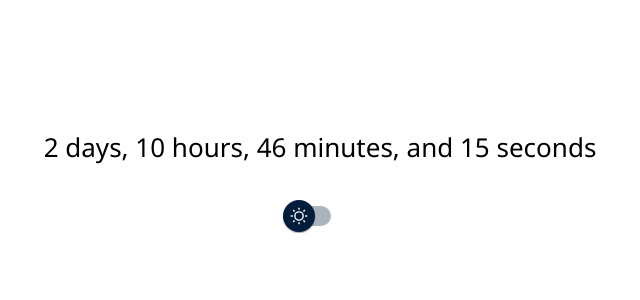
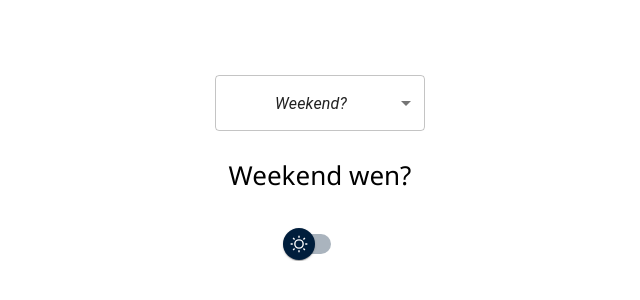
Before and after one commit to wasiulhaque/friday-when, a React (Create React App) app: page / in a window 1280 px wide. Shown: the part 228-528 px from the top of the page, without its empty margins (320-960 px from the left). Built offline with nearby package versions, Linux system fonts and the light colour scheme.

Commit message:
Added select option to check any weekend

```diff
--- a/package.json
+++ b/package.json
@@ -11,6 +11,7 @@
     "@testing-library/react": "^13.4.0",
     "@testing-library/user-event": "^13.5.0",
     "react": "^18.2.0",
+    "react-confetti-explosion": "^2.1.2",
     "react-dom": "^18.2.0",
     "react-scripts": "5.0.1",
     "styled-components": "^5.3.11",
--- a/public/index.html
+++ b/public/index.html
@@ -5,7 +5,8 @@
   <meta charset="utf-8" />
   <meta name="viewport" content="width=device-width, initial-scale=1" />
   <meta name="theme-color" content="#000000" />
-  <meta name="description" content="Web site created using create-react-app" />
+  <meta name="description"
+    content="Very useful app to check how many days, hours etc. remain before your weekend to come" />
   <link rel="apple-touch-icon" href="%PUBLIC_URL%/favicon.png" />
   <!--
       manifest.json provides metadata used when your web app is installed on a
@@ -21,7 +22,7 @@
       work correctly both with client-side routing and a non-root public URL.
       Learn how to configure a non-root public URL by running `npm run build`.
     -->
-  <title>Friday wen?</title>
+  <title>Weekend wen?</title>
 </head>
 
 <body>
--- a/src/App.css
+++ b/src/App.css
@@ -41,3 +41,36 @@
   background-color: #000; /* Black background color in dark mode */
   color: #fff; /* White text color in dark mode */
 }
+
+.dark-mode .FormControl {
+  color: #fff; /* Set the text color to white for FormControl and its children */
+}
+
+.dark-mode .MuiInputLabel-root {
+  color: #fff; /* Set the text color to white for InputLabel */
+}
+
+.dark-mode .MuiInputBase-input {
+  color: #fff; /* Set the text color to white for InputBase component */
+}
+
+.dark-mode .MuiSelect-root,
+.dark-mode .MuiSelect-root:focus,
+.dark-mode .MuiSelect-root:visited,
+.dark-mode .MuiSelect-root:hover,
+.dark-mode .MuiSelect-root.Mui-focused {
+  color: #fff; /* Set the text color to white for the Select component and its states */
+}
+
+/* Additional styles for making the Select element white in dark mode */
+.dark-mode .MuiSelect-root {
+  background-color: #fff; /* Set the background color of the Select element to white */
+}
+
+.dark-mode .MuiOutlinedInput-notchedOutline {
+  border-color: #fff; /* Set the border color of the outlined Select element to white */
+}
+
+.dark-mode .MuiOutlinedInput-root.Mui-focused .MuiOutlinedInput-notchedOutline {
+  border-color: #fff; /* Set the border color of the focused outlined Select element to white */
+}
--- a/src/App.js
+++ b/src/App.js
@@ -1,5 +1,5 @@
 import "./App.css";
-import DaysUntilFriday from "./components/DaysUntilFriday";
+import DaysUntilFriday from "./components/DaysUntilWeekend";
 import { useState, useEffect } from "react";
 import { styled } from "@mui/material/styles";
 import FormGroup from "@mui/material/FormGroup";
--- a/src/components/DaysUntilFriday.js
+++ /dev/null
@@ -1,77 +0,0 @@
-import { useEffect, useState } from "react";
-
-const DaysUntilFriday = () => {
-  const [timeUntilFriday, setTimeUntilFriday] = useState(null);
-
-  useEffect(() => {
-    const calculateTimeUntilFriday = () => {
-      const now = new Date();
-      const currentDay = now.getDay(); // 0: Sunday, 1: Monday, ..., 6: Saturday
-      const daysLeft = (5 - currentDay + 7) % 7; // Calculate days left until Friday (5)
-
-      // Set the target time to Friday 12:00
-      const targetTime = new Date(now);
-      targetTime.setDate(now.getDate() + daysLeft);
-      targetTime.setHours(0, 0, 0, 0);
-
-      // Calculate the difference between the target time and the current time
-      const timeDiff = targetTime - now;
-      const days = Math.floor(timeDiff / (1000 * 60 * 60 * 24));
-      const hours = Math.floor(
-        (timeDiff % (1000 * 60 * 60 * 24)) / (1000 * 60 * 60)
-      );
-      const minutes = Math.floor((timeDiff % (1000 * 60 * 60)) / (1000 * 60));
-      const seconds = Math.floor((timeDiff % (1000 * 60)) / 1000);
-
-      setTimeUntilFriday({
-        days,
-        hours,
-        minutes,
-        seconds,
-      });
-    };
-
-    // Update the remaining time every second
-    const interval = setInterval(calculateTimeUntilFriday, 1000);
-
-    // Clean up the interval on unmount
-    return () => clearInterval(interval);
-  }, []);
-
-  return (
-    <div>
-      {timeUntilFriday !== null && (
-        <p>
-          {timeUntilFriday.days === 0 &&
-          timeUntilFriday.hours === 0 &&
-          timeUntilFriday.minutes === 0 &&
-          timeUntilFriday.seconds === 0 ? (
-            <span>It's Friday today!</span>
-          ) : (
-            <span>
-              {timeUntilFriday.days} day
-              {timeUntilFriday.days === 1 || timeUntilFriday.days === 0
-                ? ""
-                : "s"}
-              , {timeUntilFriday.hours} hour
-              {timeUntilFriday.hours === 1 || timeUntilFriday.hours === 0
-                ? ""
-                : "s"}
-              , {timeUntilFriday.minutes} minute
-              {timeUntilFriday.minutes === 1 || timeUntilFriday.minutes === 0
-                ? ""
-                : "s"}
-              , and {timeUntilFriday.seconds} second
-              {timeUntilFriday.seconds === 1 || timeUntilFriday.seconds === 0
-                ? ""
-                : "s"}
-            </span>
-          )}
-        </p>
-      )}
-      {timeUntilFriday == null && <p>Friday wen?</p>}
-    </div>
-  );
-};
-
-export default DaysUntilFriday;
--- /dev/null
+++ b/src/components/DaysUntilWeekend.js
@@ -0,0 +1,139 @@
+import { useEffect, useState } from "react";
+import MenuItem from "@mui/material/MenuItem";
+import FormControl from "@mui/material/FormControl";
+import Select from "@mui/material/Select";
+import ConfettiExplosion from "react-confetti-explosion";
+
+const DaysUntilFriday = () => {
+  const [timeUntilWeekend, settimeUntilWeekend] = useState(null);
+  const [day, setDay] = useState(null);
+
+  const handleChange = (event) => {
+    const selectedDay = event.target.value;
+    setDay(event.target.value);
+    settimeUntilWeekend(null);
+    localStorage.setItem("selectedDay", selectedDay);
+  };
+
+  useEffect(() => {
+    // Load the selected day from localStorage on component mount
+    const storedDay = localStorage.getItem("selectedDay");
+    if (storedDay) {
+      setDay(storedDay);
+    }
+  }, []);
+
+  useEffect(() => {
+    const calculatetimeUntilWeekend = () => {
+      const now = new Date();
+      const currentDay = now.getDay(); // 0: Sunday, 1: Monday, ..., 6: Saturday
+
+      // Calculate days left based on selected day
+      let daysLeft = null;
+      if (day === "Friday") {
+        daysLeft = (5 - currentDay + 7) % 7; // Calculate days left until Friday (5)
+      } else if (day === "Saturday") {
+        daysLeft = (6 - currentDay + 7) % 7; // Calculate days left until Saturday (6)
+      } else if (day === "Sunday") {
+        daysLeft = (7 - currentDay + 7) % 7; // Calculate days left until Sunday (0)
+      } else if (day === "Thursday") {
+        daysLeft = (4 - currentDay + 7) % 7; // Calculate days left until Sunday (0)
+      }
+
+      if (daysLeft != null) {
+        // Set the target time to Friday 12:00
+        const targetTime = new Date(now);
+        targetTime.setDate(now.getDate() + daysLeft);
+        if (day === "Thursday") {
+          targetTime.setHours(19, 0, 0, 0);
+        } else {
+          targetTime.setHours(0, 0, 0, 0);
+        }
+
+        // Calculate the difference between the target time and the current time
+        const timeDiff = targetTime - now;
+        const days = Math.floor(timeDiff / (1000 * 60 * 60 * 24));
+        const hours = Math.floor(
+          (timeDiff % (1000 * 60 * 60 * 24)) / (1000 * 60 * 60)
+        );
+        const minutes = Math.floor((timeDiff % (1000 * 60 * 60)) / (1000 * 60));
+        const seconds = Math.floor((timeDiff % (1000 * 60)) / 1000);
+
+        settimeUntilWeekend({
+          days,
+          hours,
+          minutes,
+          seconds,
+        });
+      }
+    };
+
+    // Update the remaining time every second
+    const interval = setInterval(calculatetimeUntilWeekend, 1000);
+
+    // Clean up the interval on unmount
+    return () => clearInterval(interval);
+  }, [day]); // Run the effect whenever the selected day changes
+
+  return (
+    <div>
+      <div>
+        <FormControl sx={{ minWidth: 210 }}>
+          <Select
+            value={day}
+            onChange={handleChange}
+            displayEmpty
+            renderValue={(selected) => {
+              if (selected == null) {
+                return <em>Weekend?</em>;
+              } else {
+                return selected;
+              }
+            }}
+            inputProps={{ "aria-label": "Without label" }}
+          >
+            <MenuItem value={"Friday"}>Friday</MenuItem>
+            <MenuItem value={"Saturday"}>Saturday</MenuItem>
+            <MenuItem value={"Sunday"}>Sunday</MenuItem>
+            <MenuItem value={"Thursday"}>পবিত্র বৃহস্পতিবার রাত</MenuItem>
+          </Select>
+        </FormControl>
+      </div>
+      {timeUntilWeekend != null &&
+        day !== null &&
+        !isNaN(timeUntilWeekend.seconds) && (
+          <p>
+            {timeUntilWeekend.days <= 0 &&
+            timeUntilWeekend.hours <= 0 &&
+            timeUntilWeekend.minutes <= 0 &&
+            timeUntilWeekend.seconds <= 0 ? (
+              <span>
+                It's {day}! Happy Weekend! 🎉
+                <ConfettiExplosion
+                  force={0.5}
+                  duration={8000}
+                  width={6000}
+                  particleCount={250}
+                  height={2000}
+                />
+              </span>
+            ) : (
+              <span>
+                {timeUntilWeekend.days} day
+                {timeUntilWeekend.days === 1 ? "" : "s"},{" "}
+                {timeUntilWeekend.hours} hour
+                {timeUntilWeekend.hours === 1 ? "" : "s"},{" "}
+                {timeUntilWeekend.minutes} minute
+                {timeUntilWeekend.minutes === 1 ? "" : "s"}, and{" "}
+                {timeUntilWeekend.seconds} second
+                {timeUntilWeekend.seconds === 1 ? "" : "s"}
+              </span>
+            )}
+          </p>
+        )}
+      {timeUntilWeekend == null && <p>Weekend wen?</p>}
+    </div>
+  );
+};
+
+export default DaysUntilFriday;
```
Also changed, not shown: public/manifest.json, 2 other files (tests, documents, lock files or other folders).
